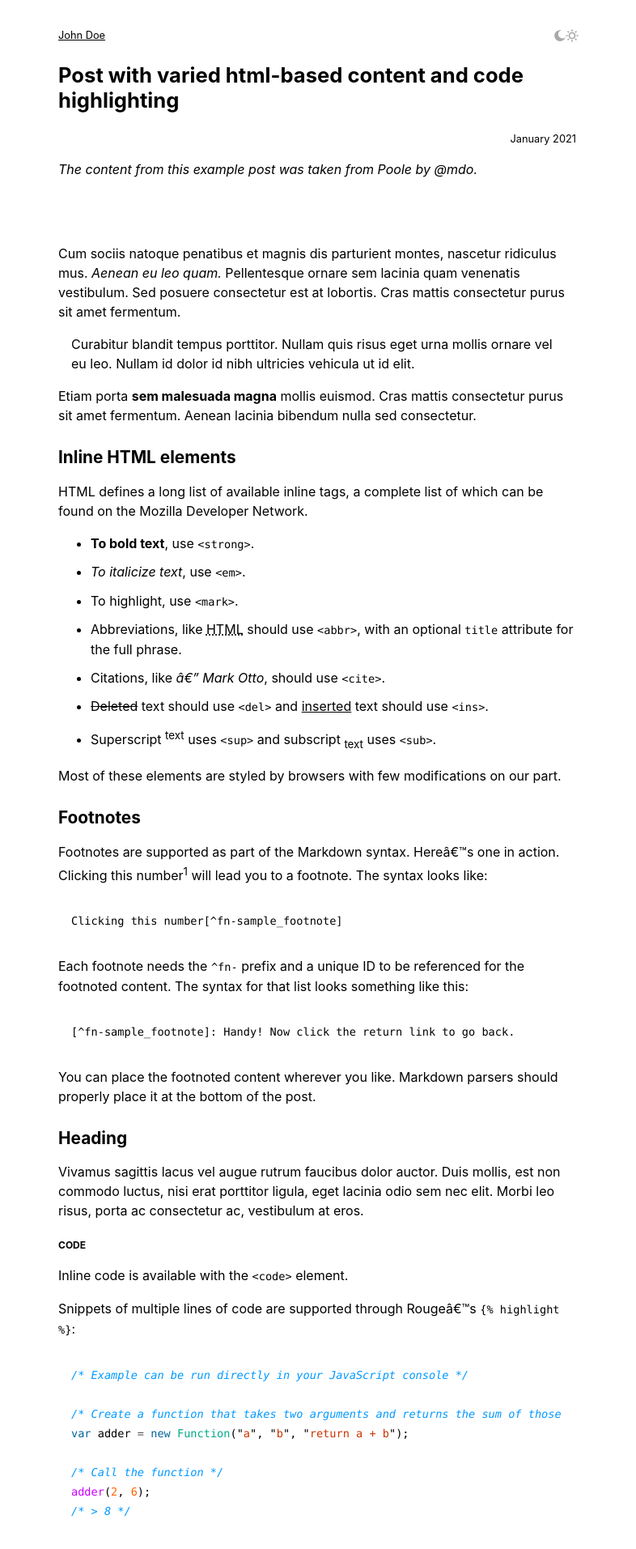
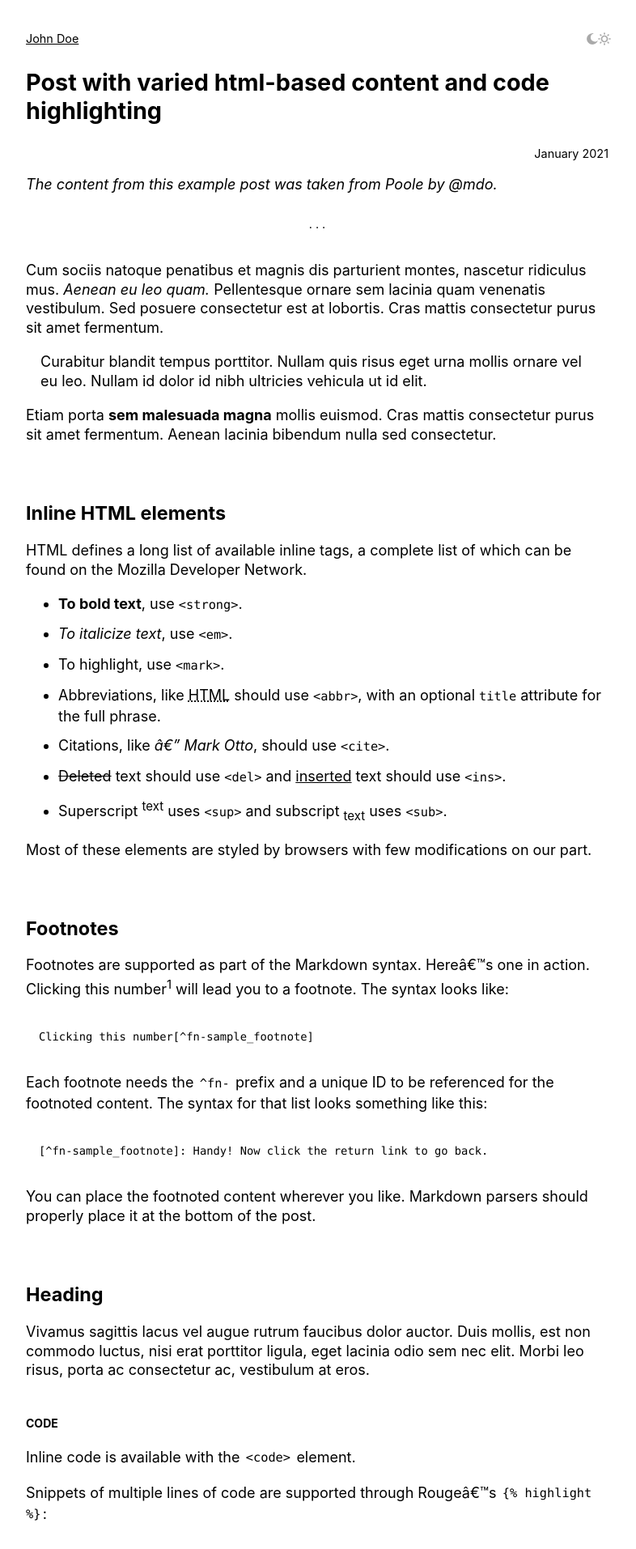
Before and after one commit to lucasrla/papicu, a Jekyll site: the page built from _posts/2021-01-02-another-example.md, in a window 1280 px wide. Shown: the top 1913 px of the page at 81% size, without its empty margins (248-1034 px from the left). Built offline with Jekyll 4.4.1, drawn with Linux system fonts in a browser that asks for light colours.

Commit message:
Several CSS enhancements + enable jekyll-minifier

```diff
--- a/_layouts/default.html
+++ b/_layouts/default.html
@@ -26,7 +30,7 @@
 
   {% if page.toc %}
   <script>
-    var spy = new Gumshoe('ul.toc_menu a', {
+    var spy = new Gumshoe('ul.toc-menu a', {
       offset: 2 * parseFloat(getComputedStyle(document.documentElement).fontSize),
     });
   </script>
--- a/_layouts/page.html
+++ b/_layouts/page.html
@@ -14,10 +14,10 @@ layout: default
   <h1>{{ page.title | escape }}</h1>
 
   {% if page.toc %}
-  <aside class="toc_sticky_sidebar">
+  <aside class="toc-sticky-sidebar">
     <nav>
       <header>Contents</header>
-      {% include toc.html sanitize=true html=content h_min=1 h_max=6 class="toc_menu" skip_no_ids=true %}
+      {% include toc.html sanitize=true html=content h_min=1 h_max=6 class="toc-menu" skip_no_ids=true %}
     </nav>
   </aside>
   {% endif %}
--- a/_layouts/post.html
+++ b/_layouts/post.html
@@ -16,10 +16,10 @@ layout: default
   <p class="muted small right">{{ page.date | date: "%B %Y" }}</p>
 
   {% if page.toc %}
-  <aside class="toc_sticky_sidebar">
+  <aside class="toc-sticky-sidebar">
     <nav>
       <header>Contents</header>
-      {% include toc.html sanitize=true html=content h_min=1 h_max=6 class="toc_menu" skip_no_ids=true %}
+      {% include toc.html sanitize=true html=content h_min=1 h_max=6 class="toc-menu" skip_no_ids=true %}
     </nav>
   </aside>
   {% endif %}
--- a/_sass/_code.scss
+++ b/_sass/_code.scss
@@ -17,6 +17,14 @@ pre {
   overflow: auto;
 }
 
+/* Inline code */
+p {
+  code {
+    background-color: var(--bg-code);
+    padding: 0.15em;
+  }
+}
+
 .highlight {
   padding: 1rem;
   margin: 0 0 1rem 0;
@@ -26,7 +34,7 @@ pre {
     margin-bottom: 0;
   }
 
-  // Triple backticks (code fencing) doubles the .highlight elements
+  /* Triple backticks (code fencing) doubles the .highlight elements */
   .highlight {
     padding: 0;
   }
--- a/assets/main.css
+++ b/assets/main.css
@@ -6,14 +6,26 @@
 body {
   font-family: -apple-system, BlinkMacSystemFont, "Segoe UI", Helvetica, Arial,
     sans-serif;
-  line-height: 1.5em;
-  font-size: 1em;
-  max-width: 40rem;
-  padding: 2rem;
+  line-height: 1.33em;
+  font-size: 16px;
+  max-width: 40em;
+  padding: 2em;
   margin: auto;
   color: var(--text);
   background: var(--bg);
 }
+
+@media only screen and (min-width: 80rem) {
+  body {
+   font-size: 18px;
+  }
+ }
+
+@media only screen and (min-width: 120rem) {
+  body {
+   font-size: 22px;
+  }
+ }
 
 img {
   max-width: 100%;
@@ -41,12 +53,6 @@ tfoot > tr > td {
   border-bottom: none;
 }
 
-hr {
-  border: 0px;
-  border-top: 1px solid var(--border);
-  margin: 2.5rem 0;
-}
-
 h1 {
   font-size: 1.6em;
   line-height: normal;
@@ -55,13 +61,18 @@ h1 {
 h2 {
   font-size: 1.3em;
   line-height: normal;
-  margin-top: 1.3em;
+  margin-top: 3em;
 }
 
 h3 {
   font-size: 1.1em;
   line-height: normal;
   font-variant: all-small-caps;
+  margin-top: 2em;
+}
+
+h2 + h3, aside + h2 {
+  margin-top: 1em;
 }
 
 p {
@@ -72,6 +83,10 @@ p {
 li {
   margin-top: 0.5em;
   margin-bottom: 0.66em;
+}
+
+pre {
+  font-size: 0.9em;
 }
 
 mark {
@@ -97,6 +112,12 @@ a {
 a:hover,
 a:active {
   text-decoration: underline;
+}
+
+hr {
+  border: 0;
+  border-top: 1px solid var(--border);
+  margin: 2em 0;
 }
 
 /* -------------- UTILITIES -------------- */
@@ -141,6 +162,15 @@ a.muted {
 
 .none-list {
   list-style-type: none;
+}
+
+hr.dotted {
+  border-top: 0;
+  text-align: center;
+}
+
+hr.dotted:before {
+  content: "· · ·";
 }
 
 /* -------------- LAYOUT -------------- */
@@ -258,7 +288,7 @@ details + :is(p, ul, h1, h2, h3) {
 }
 
 details[open] {
-  margin-bottom: 2em;
+  margin-bottom: 1em;
 }
 
 details[open] summary {
@@ -300,7 +330,7 @@ canvas {
   display: none;
 }
 
-@media only screen and (max-width: 450px) {
+@media only screen and (max-width: 28rem) {
   .warning-narrow-screen {
     display: block;
   }
@@ -308,33 +338,37 @@ canvas {
 
 /* -------------- TOC / TABLE OF CONTENTS -------------- */
 
-ul.toc_menu {
+ul.toc-menu {
   list-style-type: none;
   padding-inline-start: 0;
 }
 
-ul.toc_menu li {
+ul.toc-menu li {
   font-size: 0.8em;
 }
 
-ul.toc_menu a {
+ul.toc-menu a {
   color: var(--muted);
   text-decoration: underline;
 }
 
-ul.toc_menu li.active a {
+ul.toc-menu li.active a {
   color: var(--muted);
   text-decoration: none;
 }
 
-aside.toc_sticky_sidebar header {
+aside.toc-sticky-sidebar {
+  margin-bottom: 3em;
+}
+
+aside.toc-sticky-sidebar header {
   color: var(--muted);
   margin-bottom: 0;
   font-variant: all-small-caps;
 }
 
-@media only screen and (min-width: 1000px) {
-  aside.toc_sticky_sidebar {
+@media only screen and (min-width: 85rem) {
+  aside.toc-sticky-sidebar {
     display: block;
     box-sizing: border-box;
     clear: both;
@@ -343,8 +377,8 @@ aside.toc_sticky_sidebar header {
     top: 2em;
     right: 0;
     float: right;
-    width: 300px;
-    margin-right: -300px;
+    width: 20rem;
+    margin-right: -20rem;
     margin-bottom: 1em;
     padding-left: 1em;
     z-index: 10;
```
Also changed, not shown: other parts of _layouts/default.html (+4 -0 lines).
